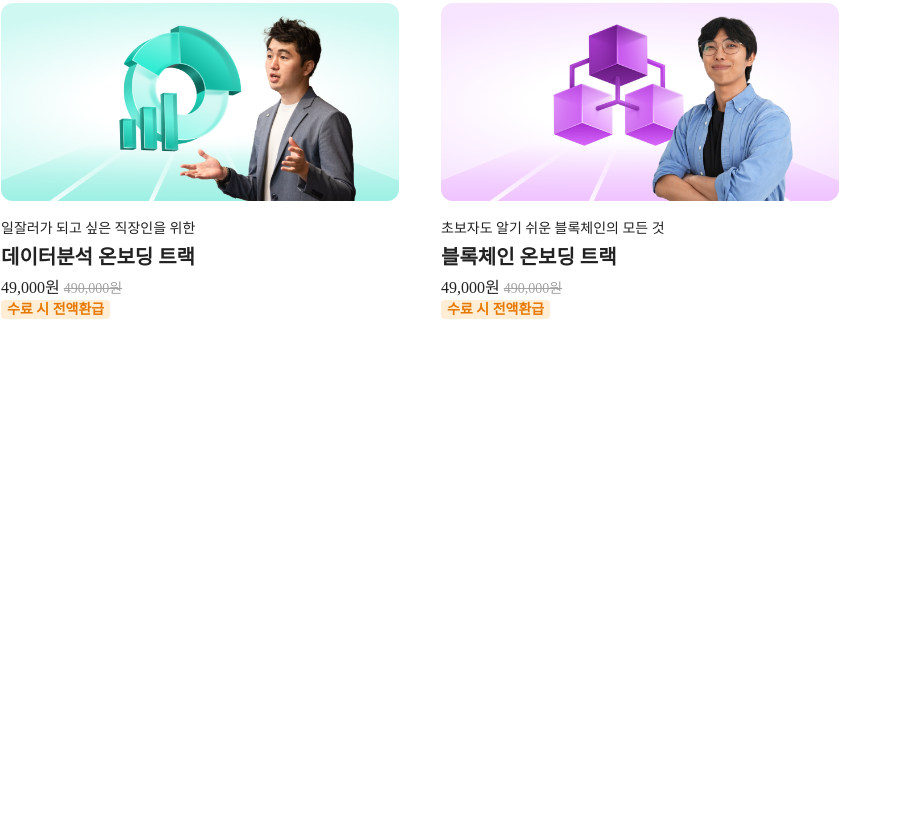
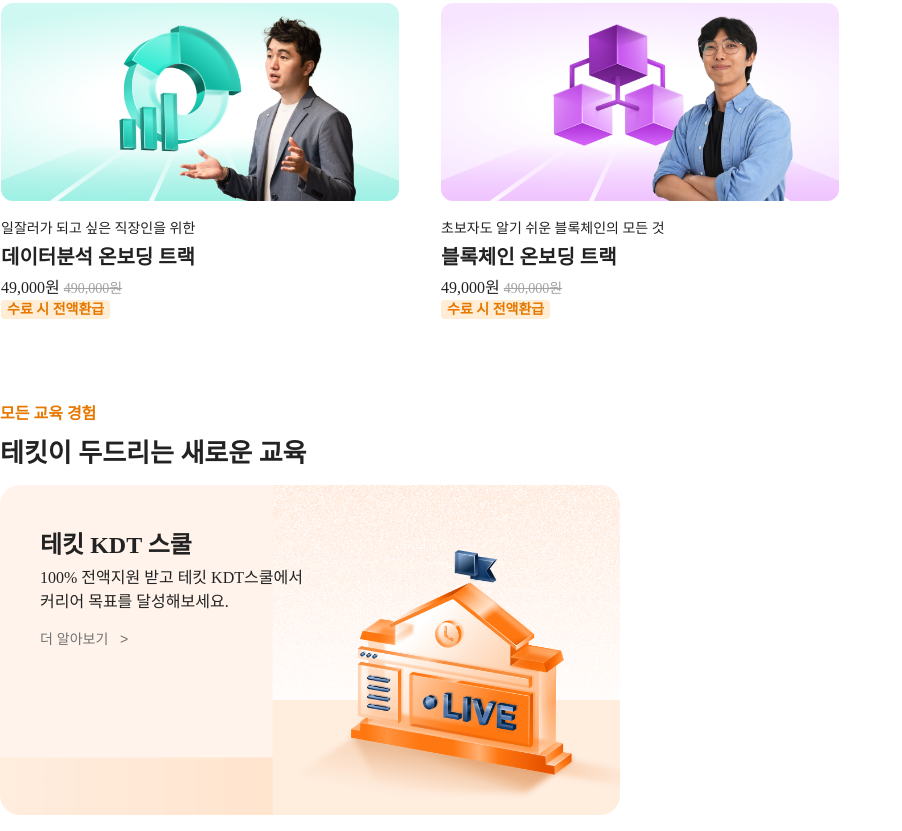
Before and after one commit to jhyuk12/TechiT-Clone, a plain HTML site: page index.html in a window 1280 px wide. Shown: the part 3207-4038 px from the top of the page, without its empty margins (0-902 px from the left). Before the commit the page ends 3543 px from the top, so only its background shows below. Drawn offline with Linux system fonts and the light colour scheme; a web font is replaced by a local one.

Commit message:
11/1최종수정

```diff
--- a/index.html
+++ b/index.html
@@ -164,7 +164,7 @@
           </li>
           <li class="techit-school-card">
             <div class="img-container">
-              <img src="./images/fronted_plus.png" alt="fronted_plus" />
+              <img src="./images/frontend_plus.png" alt="frontend_plus" />
             </div>
             <span class="fin">모집마감</span>
             <h3>프론트엔드 스쿨 플러스</h3>
@@ -244,6 +244,23 @@
             <span>수료 시 전액환급</span>
           </li>
         </ul>
+
+        <section class="techit-school-container">
+          <div>
+            <div>
+              <h5>모든 교육 경험</h5>
+              <h3>테킷이 두드리는 새로운 교육</h3>
+            </div>
+          </div>
+          <ul class="education">
+            <li class="edu-techit">
+              <h3>테킷 KDT 스쿨</h3>
+              <h5>100% 전액지원 받고 테킷 KDT스쿨에서</h5>
+              <h5>커리어 목표를 달성해보세요.</h5>
+              <button>더 알아보기&nbsp;&nbsp;&nbsp;></button>
+            </li>
+          </ul>
+        </section>
       </section>
     </main>
   </body>
--- a/style.css
+++ b/style.css
@@ -353,3 +353,31 @@ header {
   font-weight: 600;
   border-radius: 4px;
 }
+
+.education > li {
+  width: 540px;
+  height: 250px;
+  border-radius: 20px;
+  padding: 40px;
+  background-size: cover;
+}
+
+.education > .edu-techit {
+  background-image: url('./images/techit.png');
+}
+
+.education > li > h3 {
+  font-size: 24px;
+  font-weight: 700;
+  margin-bottom: 4px;
+}
+
+.education > li > h5 {
+  font-size: 16px;
+}
+
+.education > li > button {
+  color: #737373;
+  font-size: 14px;
+  margin-top: 16px;
+}
```
Also changed, not shown: images/frontend_plus.png (renamed from images/fronted_plus.png).
